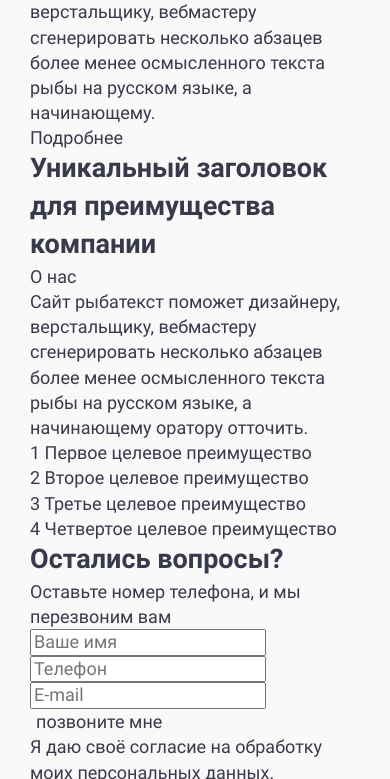
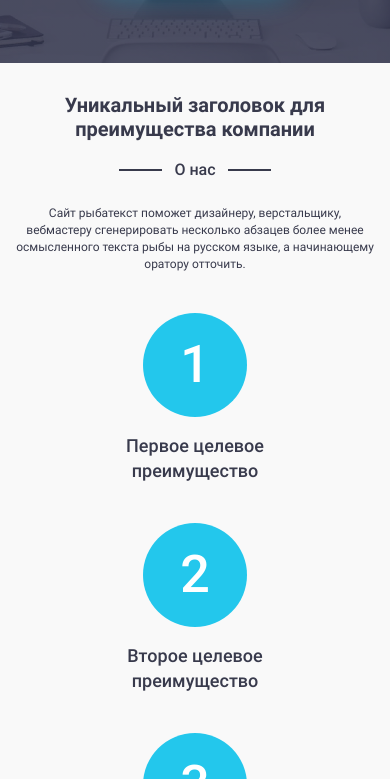
Before and after one commit to TatianaYakushonok/m3-lesson_05, a plain HTML site: page index.html in a window 390 px wide. Shown: the part 363-1142 px from the top of the page. Drawn offline with Linux system fonts and the light colour scheme.

Commit message:
feat: add style section main (Sat, 21 Oct 2023 00:40:55 +0700)

```diff
--- a/index.html
+++ b/index.html
@@ -40,7 +40,7 @@
   <main class="main">
 
     <section class="promo">
-      <div class="container">
+      <div class="container promo__container">
         <h1 class="promo__title">
           Заголовок c уникальным торговым предложение по системе 4U
         </h1>
@@ -49,66 +49,67 @@
           несколько абзацев более менее осмысленного текста рыбы на русском
           языке, а начинающему.
         </p>
-        <a class="promo__link" href="#advantages">Подробнее</a>
+        <a class="promo__btn" href="#advantages">Подробнее</a>
       </div>
     </section>
 
-    <section class="advantages" id="advantages">
-      <div class="container">
-        <h2 class="advantages__title">
+    <section class="section advantages" id="advantages">
+      <div class="container advantages__container">
+
+        <div class="advantages__content">
+          <h2 class="section__title advantages__title">
             Уникальный заголовок для преимущества компании
           </h2>
-        <p class="advantages__subtitle">О нас</p>
+          <p class="section__subtitle advantages__subtitle">О нас</p>
           <p class="advantages__description">
             Сайт рыбатекст поможет дизайнеру, верстальщику, вебмастеру
             сгенерировать несколько абзацев более менее осмысленного текста рыбы
             на русском языке, а начинающему оратору отточить.
           </p>
+        </div>
 
         <ul class="advantages__list">
           <li class="advantages__item">
-            <span class="advantages__content">1</span>
+            <span class="advantages__num">1</span>
             Первое целевое преимущество
           </li>
           <li class="advantages__item">
-            <span class="advantages__content">2</span>
+            <span class="advantages__num">2</span>
             Второе целевое преимущество
           </li>
           <li class="advantages__item">
-            <span class="advantages__content">3</span>
+            <span class="advantages__num">3</span>
             Третье целевое преимущество
           </li>
           <li class="advantages__item">
-            <span class="advantages__content">4</span>
+            <span class="advantages__num">4</span>
             Четвертое целевое преимущество
           </li>
         </ul>
       </div>
     </section>
 
-    <section class="faq">
-      <div class="container">
-        <h2 class="faq__title">Остались вопросы?</h2>
-        <p class="faq__subtitle">
+    <section class="section contact">
+      <div class="container contact__container">
+        <h2 class="section__title contact__title">Остались вопросы?</h2>
+        <p class="section__subtitle contact__subtitle">
           Оставьте номер телефона, и мы перезвоним вам
         </p>
 
-        <form class="faq__form form">
-          <label class="form__lable">
+        <form class="contact__form form">
+
+          <fieldset class="form__fieldset">
             <input class="form__input" type="text" placeholder="Ваше имя">
-          </label>
-          <label class="form__lable">
             <input class="form__input" type="tel" placeholder="Телефон">
-          </label>
-          <label class="form__lable">
             <input class="form__input" type="email" placeholder="E-mail">
-          </label>
+          </fieldset>
 
-          <button type="submit">позвоните мне</button>
+          <button class="form__btn" type="submit">позвоните мне</button>
 
           <p class="form__politic">
-            Я даю своё <a class="faq__link" href="#!">согласие</a> на обработку
-            моих персональных данных.
+            Я даю своё <a class="form__link" href="#!"><span
+                class="form__link-check">согласие</span></a>
+            на обработку моих персональных данных.
           </p>
         </form>
       </div>
--- a/styles/advantages.css
+++ b/styles/advantages.css
@@ -0,0 +1,132 @@
+.advantages__container {
+  display: flex;
+  flex-direction: column;
+  align-items: center;
+  text-align: center;
+}
+
+.advantages__content {
+  max-width: 884px;
+  margin-bottom: 50px;
+}
+
+.advantages__title {
+  margin-bottom: 25px;
+}
+
+.advantages__subtitle {
+  position: relative;
+  margin-bottom: 35px;
+  display: inline-block;
+  color: #383a4c;
+}
+
+.advantages__subtitle::before,
+.advantages__subtitle::after {
+  position: absolute;
+  top: 50%;
+  transform: translateY(-50%);
+  content: '';
+  display: block;
+  width: 43px;
+  height: 2px;
+  background-color: #383a4c;
+}
+
+.advantages__subtitle::before {
+  left: -55px;
+}
+
+.advantages__subtitle::after {
+  right: -55px;
+}
+
+.advantages__list {
+  display: flex;
+  justify-content: center;
+  flex-wrap: wrap;
+  gap: 50px;
+}
+
+.advantages__item {
+  display: flex;
+  flex-direction: column;
+  align-items: center;
+  flex-basis: 196px;
+  font-size: 20px;
+  font-weight: 500;
+}
+
+.advantages__num {
+  display: flex;
+  align-items: center;
+  justify-content: center;
+  width: 122px;
+  height: 122px;
+  margin-bottom: 16px;
+  font-size: 57px;
+  font-weight: 500;
+  line-height: 1;
+  color: #fff;
+  border-radius: 50%;
+  background-color: var(--color-accent-2);
+}
+
+@media (max-width: 1024px) {
+  .advantages__title {
+    margin-bottom: 23px;
+    font-size: 32px;
+  }
+
+  .advantages__subtitle {
+    margin-bottom: 33px;
+    font-size: 20px;
+  }
+
+  .advantages__description {
+    font-size: 16px;
+  }
+
+  .advantages__item {
+    flex-basis: 180px;
+    font-size: 18px;
+  }
+
+  .advantages__num {
+    width: 104px;
+    height: 104px;
+    font-size: 52px;
+  }
+}
+
+@media (max-width: 420px) {
+  .advantages {
+    padding: 30px 0 60px;
+  }
+
+  .advantages__content {
+    margin-bottom: 40px;
+  }
+
+  .advantages__title {
+    margin-bottom: 15px;
+    font-size: 20px;
+  }
+
+  .advantages__subtitle {
+    margin-bottom: 26px;
+    font-size: 16px;
+  }
+
+  .advantages__description {
+    font-size: 12px;
+  }
+
+  .advantages__list {
+    gap: 40px;
+  }
+
+  .advantages__item {
+    flex-basis: 166px;
+  }
+}
--- a/styles/base.css
+++ b/styles/base.css
@@ -79,6 +79,12 @@ ul {
   margin: 0;
 }
 
+fieldset {
+  margin: 0;
+  padding: 0;
+  border: none;
+}
+
 h1,
 h2,
 h3,
@@ -86,8 +92,25 @@ p {
   margin: 0;
 }
 
+.section {
+  padding: 70px 0;
+}
+
+.section__title {
+  font-size: 35px;
+  font-weight: 700;
+  line-height: normal;
+}
+
+.section__subtitle {
+  font-size: 22;
+  font-weight: 500;
+  line-height: normal;
+  color: rgba(255, 255, 255, 0.8);
+}
+
 .container {
-  --width-container: 1260px;
+  --width-container: 1200px;
   --padding-container: 30px;
   max-width: calc(var(--width-container) + var(--padding-container) * 2);
   padding: 0 var(--padding-container);
@@ -100,9 +123,14 @@ p {
   }
 }
 
+@media (max-width: 420px) {
+  .container {
+    --padding-container: 15px;
+  }
+}
+
 @media (max-width: 320px) {
   .container {
     --width-container: 290px;
-    --padding-container: 15px;
   }
 }
--- /dev/null
+++ b/styles/contact.css
@@ -0,0 +1,46 @@
+.contact {
+  text-align: center;
+  color: #fff;
+  background: -webkit-linear-gradient(90deg, rgba(47, 50, 75, 0.85), rgba(47, 50, 75, 0.85)), url('../img/bg-faq.jpg') center/cover no-repeat;
+}
+
+.contact__container {
+  display: flex;
+  flex-direction: column;
+  align-items: center;
+}
+
+.contact__title {
+  margin-bottom: 17px;
+}
+
+.contact__subtitle {
+  margin-bottom: 50px;
+}
+
+@media (max-width: 1024px) {
+  .contact__title {
+    margin-bottom: 16px;
+    font-size: 32px;
+  }
+
+  .contact__subtitle {
+    font-size: 20px;
+  }
+}
+
+@media (max-width: 420px) {
+  .contact {
+    padding: 30px 0;
+  }
+
+  .contact__title {
+    margin-bottom: 10px;
+    font-size: 20px;
+  }
+
+  .contact__subtitle {
+    margin-bottom: 35px;
+    font-size: 12px;
+  }
+}
--- /dev/null
+++ b/styles/form.css
@@ -0,0 +1,115 @@
+.form {
+  display: flex;
+  flex-direction: column;
+  align-items: center;
+}
+
+.form__fieldset {
+  display: flex;
+  flex-direction: column;
+  align-items: center;
+  gap: 21px;
+  max-width: 423px;
+  margin-bottom: 50px;
+}
+
+.form__input {
+  appearance: none;
+  -webkit-appearance: none;
+  -moz-appearance: none;
+  width: 100%;
+  height: 44px;
+  padding: 9px 25px;
+  border-radius: 50px;
+  border: 1.382px solid #fff;
+  background-color: transparent;
+}
+
+.form__input::placeholder {
+  font-size: 22px;
+  color: rgba(255, 255, 255, 0.5);
+}
+
+.form__btn {
+  margin-bottom: 50px;
+  padding: 11px 38px;
+  font-size: 20px;
+  font-weight: 500;
+  line-height: normal;
+  border-radius: 50px;
+  background-color: var(--color-accent);
+  box-shadow: 0px 4px 25px 0px rgba(21, 169, 203, 0.3);
+  transition: background-color 0.3s ease-in-out;
+  cursor: pointer;
+}
+
+.form__btn:hover,
+.form__btn:focus {
+  background-color: var(--color-accent-2);
+}
+
+.form__politic {
+  font-size: 20px;
+  line-height: normal;
+}
+
+.form__link {
+  color: #4a76a8;
+  border-bottom: 1px solid #4a76a8;
+  transition: border-bottom-color, opacity 0.3s ease-in-out;
+}
+
+.form__link:hover,
+.form__link:focus {
+  opacity: 0.8;
+  border-bottom-color: transparent;
+}
+
+@media (max-width: 1024px) {
+  .form__fieldset {
+    max-width: 377px;
+    width: 100%;
+  }
+
+  .form__input {
+    padding: 8px 23px;
+    height: 39px;
+  }
+
+  .form__input::placeholder {
+    font-size: 20px;
+  }
+
+  .form__btn {
+    margin-bottom: 30px;
+  }
+
+  .form__politic {
+    font-size: 17px;
+  }
+}
+
+@media (max-width: 420px) {
+  .form__fieldset {
+    margin-bottom: 45px;
+    gap: 15px;
+  }
+
+  .form__input {
+    height: 28px;
+    padding: 6px 18px;
+  }
+
+  .form__input::placeholder {
+    font-size: 14px;
+  }
+
+  .form__btn {
+    padding: 10px 26px;
+    font-size: 16px;
+  }
+
+  .form__politic {
+    font-size: 11px;
+  }
+}
--- a/styles/header.css
+++ b/styles/header.css
@@ -1,12 +1,13 @@
 .header {
+  width: 100%;
+  position: absolute;
+  top: 0;
+  left: 0;
+  background: transparent;
+  z-index: 999;
   padding: 40px 0;
   color: #fff;
-  background-image: url('../img/bg-promo.jpg');
-  background-position: top;
-  background-size: cover;
-  background-repeat: no-repeat;
-  background-color: rgba(47, 50, 75, 0.85);
-  background-blend-mode: multiply;
+  background-color: transparent;
 }
 
 .header__container {
--- a/styles/promo.css
+++ b/styles/promo.css
@@ -0,0 +1,74 @@
+.promo {
+  padding: 218px 0 120px;
+  text-align: center;
+  background: -webkit-linear-gradient(90deg, rgba(47, 50, 75, 0.85), rgba(47, 50, 75, 0.85)), url('../img/bg-promo.jpg') center/cover no-repeat;
+}
+
+.promo__container {
+  max-width: 990px;
+  display: flex;
+  flex-direction: column;
+  align-items: center;
+}
+
+.promo__title {
+  margin-bottom: 35px;
+  font-size: 52px;
+  font-weight: 900;
+  line-height: normal;
+  color: rgba(255, 255, 255, 0.86);
+}
+
+.promo__description {
+  margin-bottom: 90px;
+  font-size: 22px;
+  color: rgba(255, 255, 255, 0.75);
+}
+
+.promo__btn {
+  padding: 12px 48px;
+  font-size: 20px;
+  font-weight: 500;
+  line-height: normal;
+  color: #fff;
+  border-radius: 50px;
+  background-color: var(--color-accent);
+  box-shadow: 0px 4px 25px 0px rgba(21, 169, 203, 0.3);
+}
+
+@media (max-width: 1024px) {
+  .promo {
+    padding: 156px 0 70px;
+  }
+
+  .promo__title {
+    margin-bottom: 27.57px;
+    font-size: 40px;
+  }
+
+  .promo__description {
+    margin-bottom: 60.43px;
+    font-size: 18px;
+  }
+}
+
+@media (max-width: 420px) {
+  .promo {
+    padding: 110px 0 65px;
+  }
+
+  .promo__title {
+    margin-bottom: 23px;
+    font-size: 20px;
+  }
+
+  .promo__description {
+    margin-bottom: 54px;
+    font-size: 14px;
+
+    display: -webkit-box;
+    -webkit-line-clamp: 4;
+    -webkit-box-orient: vertical;
+    overflow: hidden;
+  }
+}
--- a/styles/style.css
+++ b/styles/style.css
@@ -4,5 +4,6 @@
 @import 'header.css';
 @import 'promo.css';
 @import 'advantages.css';
-@import 'faq.css';
+@import 'contact.css';
+@import 'form.css';
 @import 'footer.css';
--- a/styles/var.css
+++ b/styles/var.css
@@ -1,3 +1,4 @@
 :root {
-  --color-accent: #15A9CB;
+  --color-accent: #15a9cb;
+  --color-accent-2: #23c7ec;
 }
```
Also changed, not shown: styles/faq.css (deleted). Lines whose indentation alone changed are shown as unchanged.
